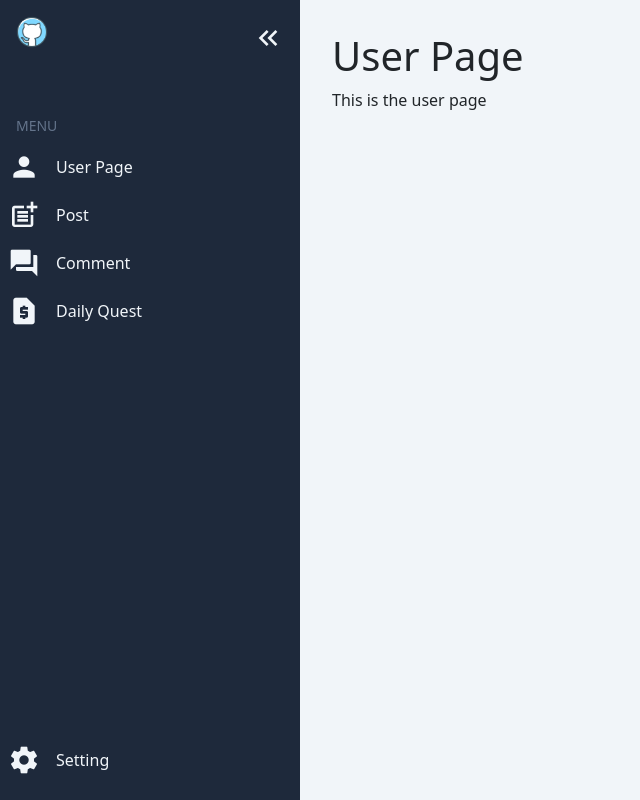
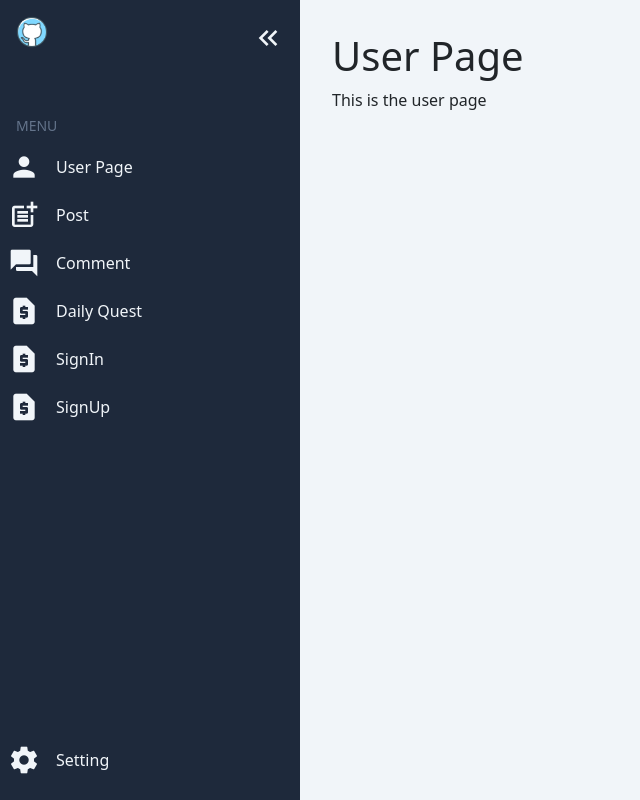
Before and after one commit to thunyathep/Dashboard, a Vue app: page / in a window 1280 px wide. Both pictures are taken after a click on the button "keyboard_double_arrow_right". Shown: the whole page, without its empty margins (0-640 px from the left). Built offline with nearby package versions, Linux system fonts and the light colour scheme; a web font is replaced by a local one.

Commit message:
จะตุย

```diff
--- a/package.json
+++ b/package.json
@@ -8,6 +8,8 @@
     "preview": "vite preview"
   },
   "dependencies": {
+    "@firebase/auth": "^0.21.4",
+    "firebase": "^9.17.2",
     "vue": "^3.2.47",
     "vue-router": "^4.1.6"
   },
--- a/src/components/Sidebar.vue
+++ b/src/components/Sidebar.vue
@@ -31,6 +31,14 @@
         <router-link class="button" to="/dailyquest">
             <span class="material-icons">request_page</span>
             <span class="text">Daily Quest</span>
+        </router-link>
+        <router-link class="button" to="/SignIn">
+            <span class="material-icons">request_page</span>
+            <span class="text">SignIn</span>
+        </router-link>
+        <router-link class="button" to="/SignUp">
+            <span class="material-icons">request_page</span>
+            <span class="text">SignUp</span>
         </router-link>
     </div>
 
--- a/src/views/SignIn.vue
+++ b/src/views/SignIn.vue
@@ -51,7 +51,7 @@ import{
     getAuth,
     createUserWithEmailAndPassword,
     onAuthStateChanged,
-    updateProfile
+    updateProfile,
 }from 'firebase/auth';
 export default {
     data() {
```
Also changed, not shown: src/router/index.js (+10 -0 lines), 1 other file (tests, documents, lock files or other folders).
